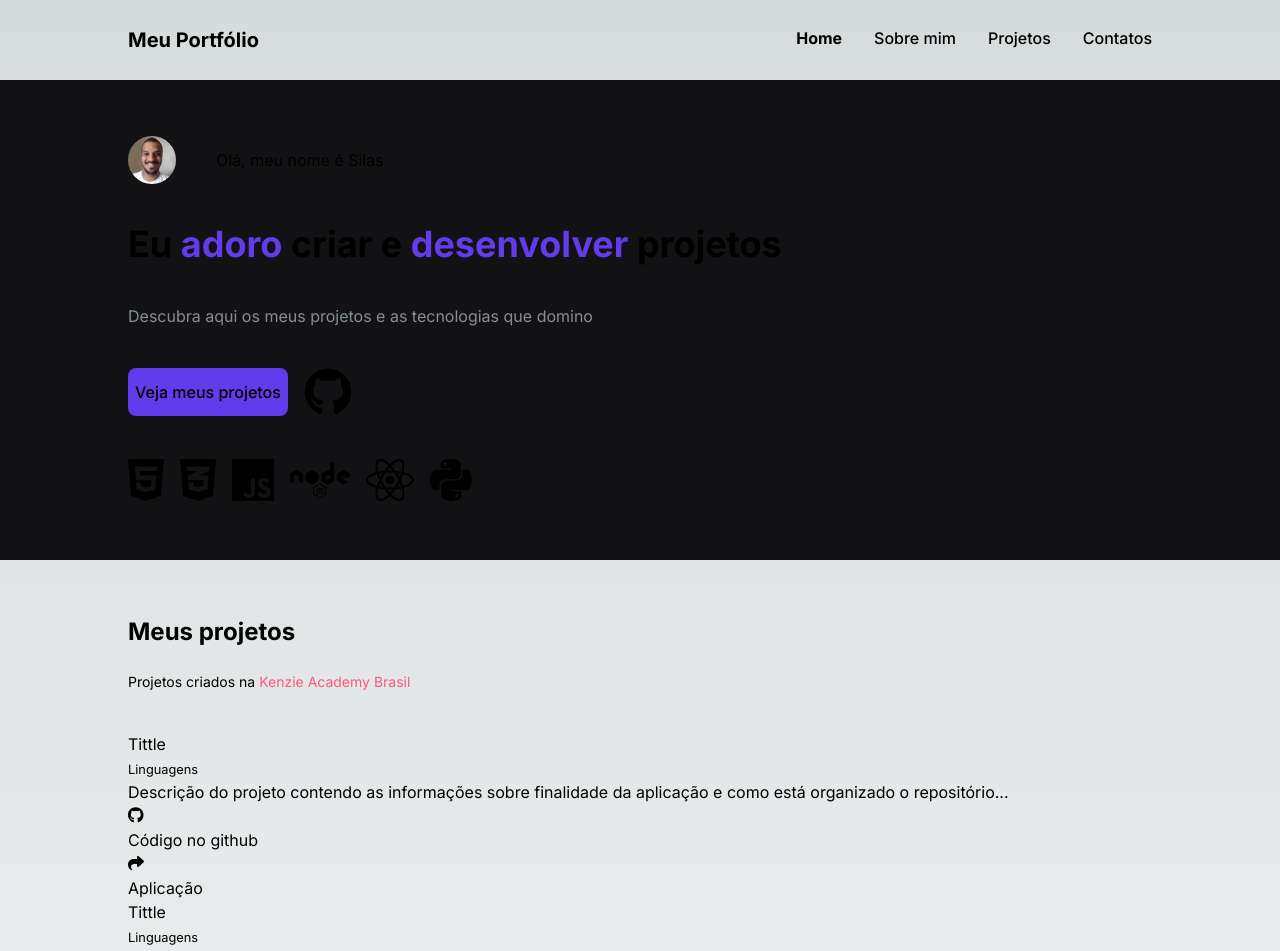
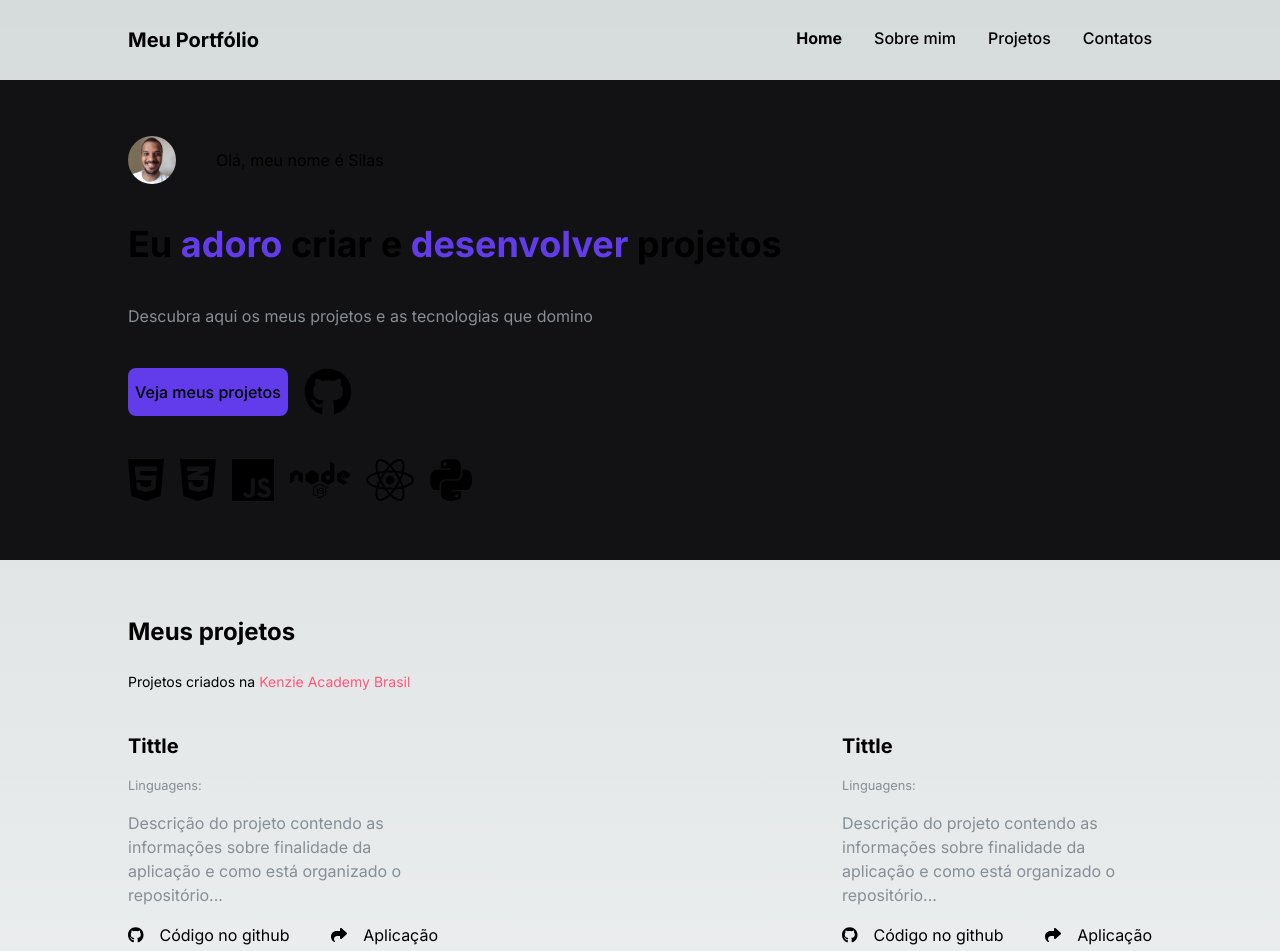
Before and after one commit to SilasRFerreira/meu_portfolio, a Next.js app: page / in a window 1280 px wide. Shown: the top 951 px of the page. Built offline with nearby package versions, Linux system fonts and the light colour scheme.

Commit message:
style: added style to projects list

```diff
--- a/src/app/HomeSections/MyProjects/ProjectsList/index.tsx
+++ b/src/app/HomeSections/MyProjects/ProjectsList/index.tsx
@@ -2,7 +2,7 @@ import ProjectsCard from "@/components/ProjectsCard"
 
 const ProjectsList = () => {
     return(
-        <ul>
+        <ul className="flex flex-wrap justify-between gap-16 max-md:justify-center">
             <ProjectsCard/>
             <ProjectsCard/>
             <ProjectsCard/>
--- a/src/components/ProjectsCard/index.tsx
+++ b/src/components/ProjectsCard/index.tsx
@@ -7,17 +7,17 @@ import { faShare } from "@fortawesome/free-solid-svg-icons"
 
 const ProjectsCard = () => {
     return(
-        <li>
-            <h2>Tittle</h2>
-            <small>Linguagens</small>
-            <p>Descrição do projeto contendo as informações sobre finalidade da aplicação e
+        <li className="w-[310px] flex flex-col gap-4">
+            <h2 className="text-xl font-bold">Tittle</h2>
+            <small className="text-gray-2">Linguagens:</small>
+            <p className="text-gray-2">Descrição do projeto contendo as informações sobre finalidade da aplicação e
                 como está organizado o repositório... </p>
-            <div>
-                <div>
+            <div className="flex flex-wrap justify-between">
+                <div className="flex gap-4 items-center">
                     <FontAwesomeIcon icon={faGithub} size="sm" className="h-4"/>
                     <p>Código no github</p>
                 </div>
-                <div>
+                <div className="flex gap-4 items-center">
                     <FontAwesomeIcon icon={faShare} size="sm" className="h-4"/>
                     <p>Aplicação</p>
                 </div>
```
